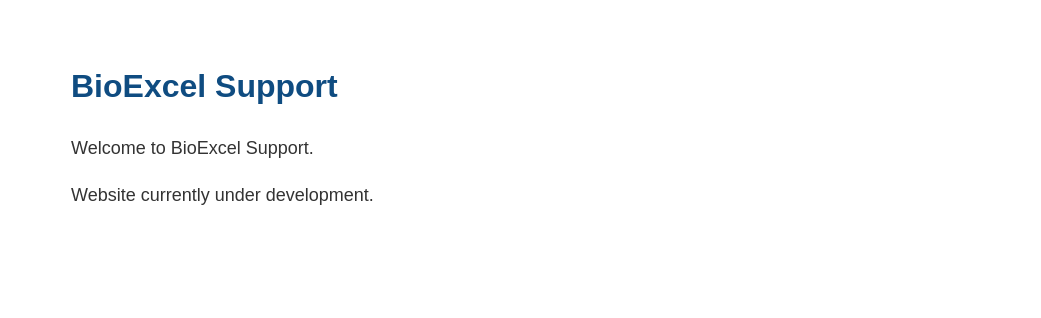
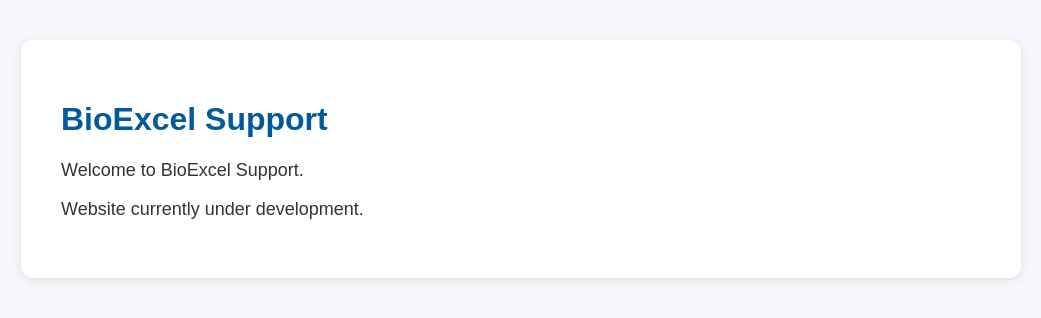
Before and after one commit to bioexceltutors/testingwebsite, a plain HTML site: page index.html in a window 1280 px wide. Shown: the whole page, without its empty margins (119-1160 px from the left). Drawn offline with Linux system fonts and the light colour scheme.

Commit message:
Enhance styles for body and add container class
Updated body styles and added a container class for layout.

```diff
--- a/style.css
+++ b/style.css
@@ -1,14 +1,21 @@
 body {
     font-family: Arial, sans-serif;
-    max-width: 900px;
-    margin: auto;
+    background: #f5f7fa;
+    color: #333;
+    max-width: 1000px;
+    margin: 0 auto;
     padding: 40px;
-    line-height: 1.6;
-    color: #333;
+}
+
+.container {
+    background: white;
+    padding: 40px;
+    border-radius: 12px;
+    box-shadow: 0 2px 10px rgba(0,0,0,0.1);
 }
 
 h1 {
-    color: #0f4c81;
+    color: #005a9c;
 }
 
 p {
```
